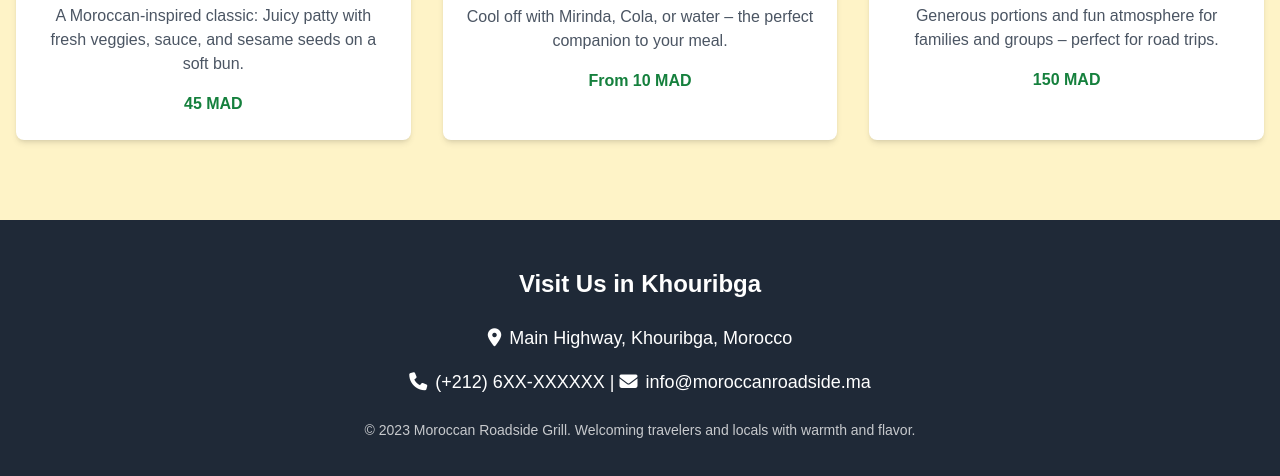
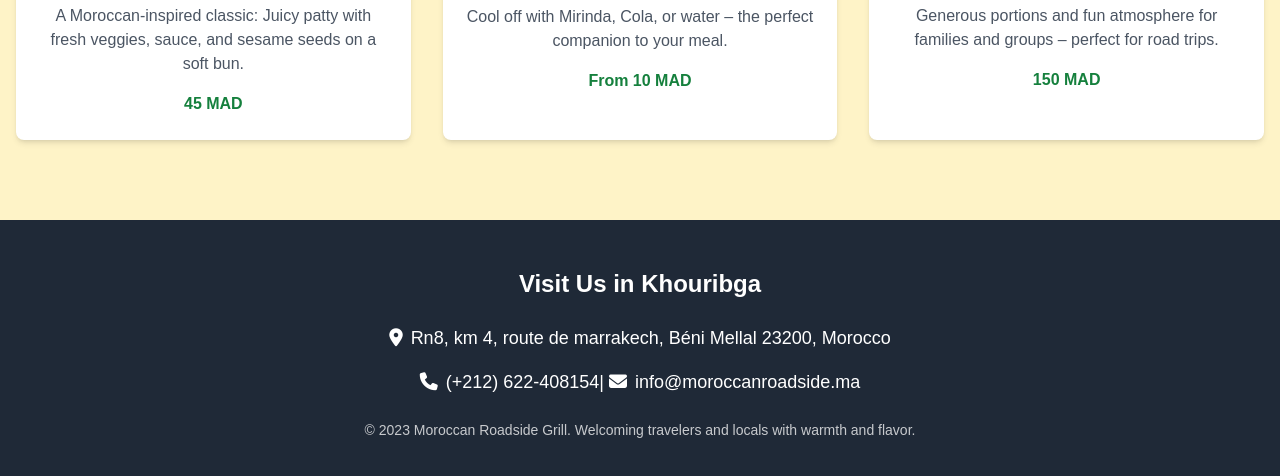
Before and after one commit to Demphil/Restaurant-La-Shell, a plain HTML site: page index.html in a window 1280 px wide. Shown: the part 2425-2901 px from the top of the page. Drawn offline with nearby package versions, Linux system fonts and the light colour scheme.

Commit message:
Update index.html

```diff
--- a/index.html
+++ b/index.html
@@ -140,8 +140,8 @@
     <footer id="contact" class="bg-gray-800 text-white py-12">
         <div class="max-w-7xl mx-auto px-4 text-center">
             <h3 class="text-2xl font-bold mb-6">Visit Us in Khouribga</h3>
-            <p class="text-lg mb-4"><i class="fas fa-map-marker-alt mr-2"></i>Main Highway, Khouribga, Morocco</p>
-            <p class="text-lg mb-6"><i class="fas fa-phone mr-2"></i>(+212) 6XX-XXXXXX | <i class="fas fa-envelope mr-2"></i>info@moroccanroadside.ma</p>
+            <p class="text-lg mb-4"><i class="fas fa-map-marker-alt mr-2"></i>Rn8, km 4, route de marrakech, Béni Mellal 23200, Morocco</p>
+            <p class="text-lg mb-6"><i class="fas fa-phone mr-2"></i>(+212) 622-408154| <i class="fas fa-envelope mr-2"></i>info@moroccanroadside.ma</p>
             <p class="text-sm opacity-75">© 2023 Moroccan Roadside Grill. Welcoming travelers and locals with warmth and flavor.</p>
         </div>
     </footer>
```
